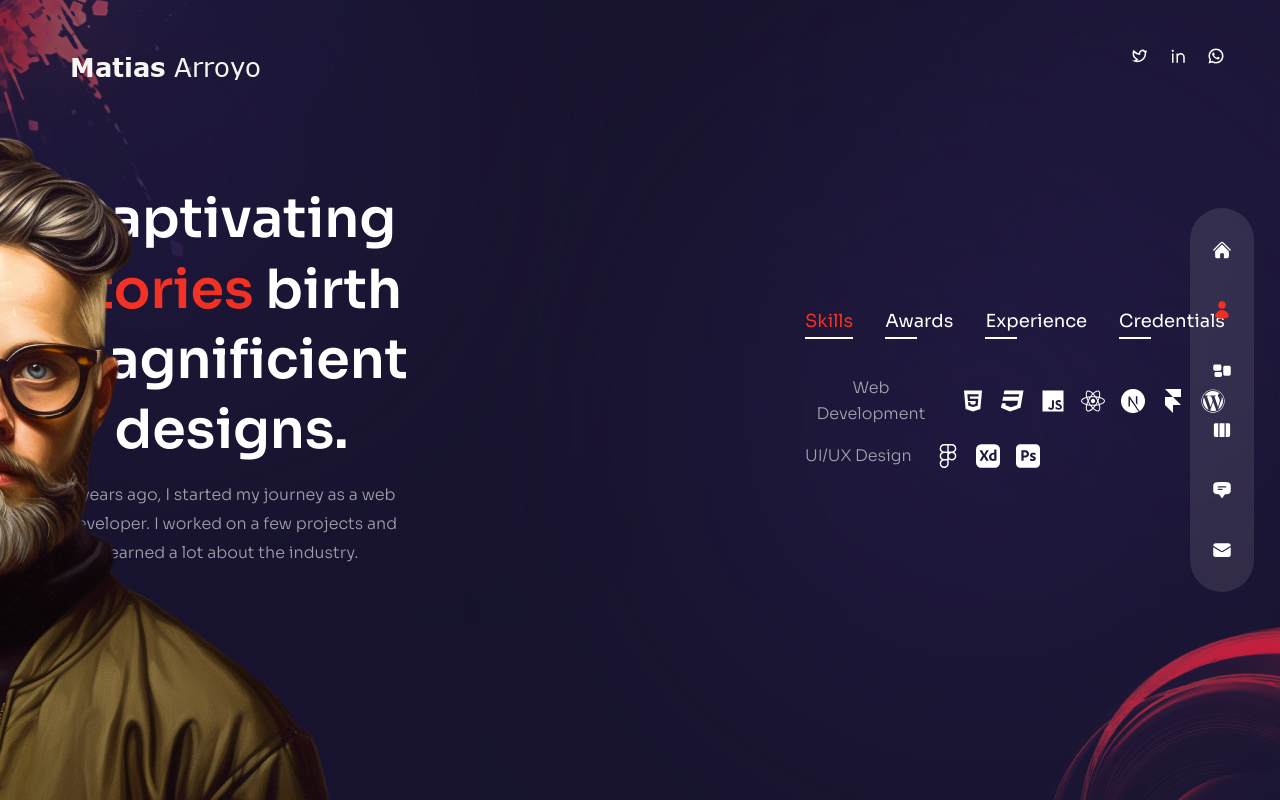
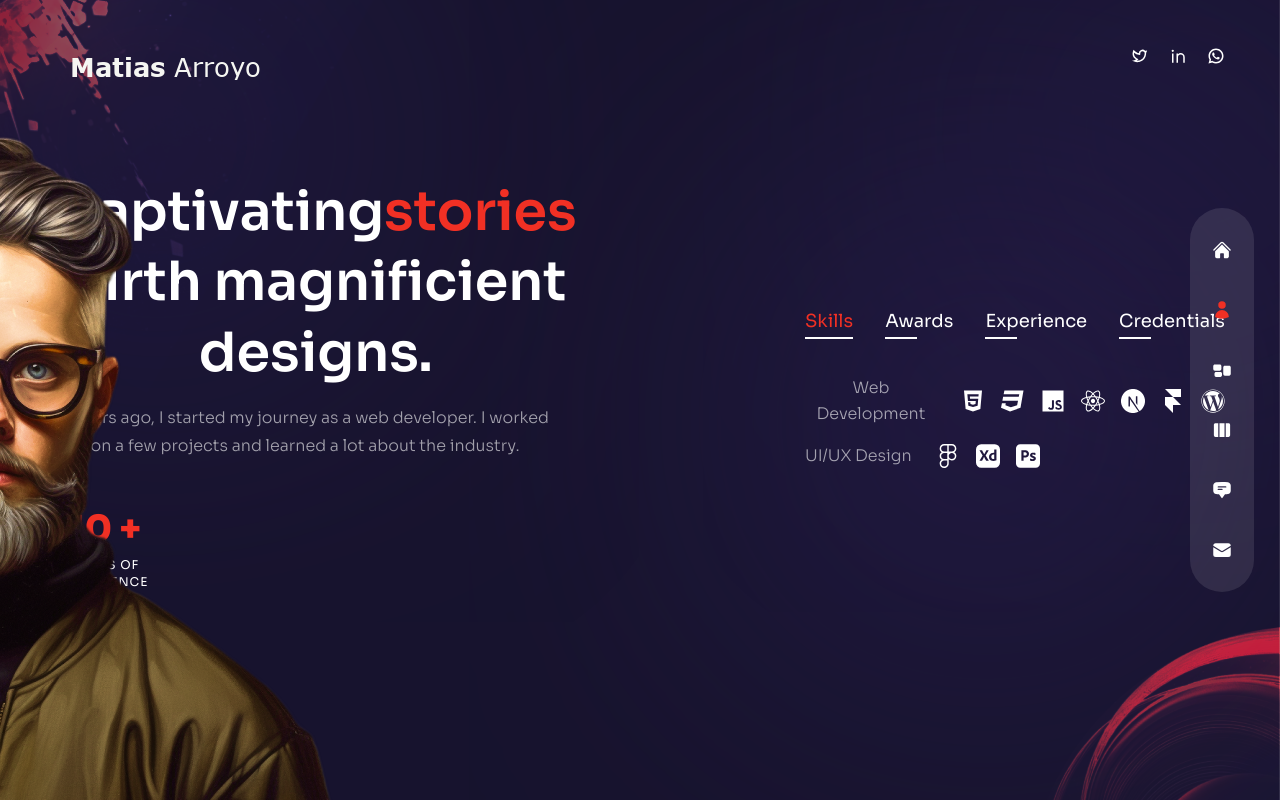
Before and after one commit to matiasarroyo1978/personal-portfolio, a Next.js app: page /about in a window 1280 px wide. Built offline with nearby package versions, Linux system fonts and the light colour scheme.

Commit message:
about terminado

```diff
--- a/pages/about/index.js
+++ b/pages/about/index.js
@@ -94,19 +94,49 @@
       </motion.div>
       <div className="container mx-auto h-full flex flex-col items-center xl:flex-row gap-x-6">
         <div className="flex-1 flex flex-col justify-center">
-          <h2 className="h2">Captivating <span className="text-accent">stories</span> birth magnificient designs.</h2>
-          <p className="max-w-[500px] mx-auto xl:mx-0 mb-6 xl:mb-12 px-2 xl:px-0">
+          <motion.h2
+             variants={fadeIn('right',0.2)}
+             initial="hidden"
+             animate="show"
+             exit="hidden"
+             className="h2"
+          >Captivating
+            <span className="text-accent">
+              stories
+            </span> birth magnificient designs.
+          </motion.h2>
+          <motion.p
+            variants={fadeIn('right',0.4)}
+            initial="hidden"
+            animate="show"
+            exit="hidden"
+            className="max-w-[500px] mx-auto xl:mx-0 mb-6 xl:mb-12 px-2 xl:px-0"
+            >
             2 years ago, I started my journey as a web developer. I worked on a few projects and learned a lot about the industry.
-          </p>
-          <div>
+          </motion.p>
+          <motion.div
+            variants={fadeIn('right',0.6)}
+            initial="hidden"
+            animate="show"
+            exit="hidden"
+            className="hidden md:flex md:max-x-xl xl:max-w-none mx-auto xl:mx-0 mb-8">
             <div>
-              <div>
-
+              <div className="reltive flex-1 after:w-[1px] after:h-full after:bg-white/10 after:absolute after:top-0 after:right-0">
+                <div className="text-2xl xl:text-4xl font-extrabold text-accent mb-2">
+                  <CountUp start={0} end ={10} duration={5}/> +
+                </div>
+                <div className="text-xs uppercase tracking-[1px] leading-[1.4] max-w-[100px]">Years of experience</div>
               </div>
             </div>
-          </div>
+          </motion.div>
         </div>
-        <div className="flex- flex-col w-full xl:max-w-[48%] h-[480px]"></div>
+        <motion.div
+          variants={fadeIn('left',0.4)}
+          initial="hidden"
+          animate="show"
+          exit="hidden"
+          className="flex- flex-col w-full xl:max-w-[48%] h-[480px]">
+        </motion.div>
         <div>
           <div className="flex gap-x-4 xl:gap-x-8 mx-auto xl:mx-0 mb-4">
             {aboutData.map((item, itemIndex) => {
```
